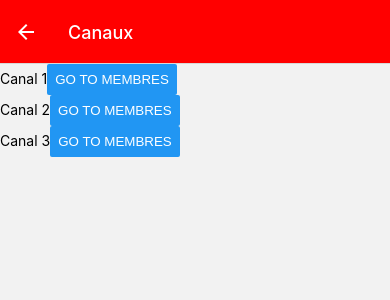
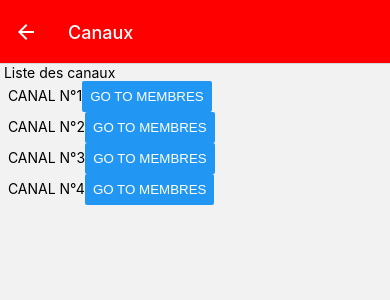
Before and after one commit to soupramanien/cdaMassy2021ReactNative, a React Native app: screen /CanauxScreen in a window 390 px wide. Shown: the top 300 px of the page. Built offline with nearby package versions, Linux system fonts and the light colour scheme.

Commit message:
Lister les canaux+redux

```diff
--- a/src/components/Canal/Canal.jsx
+++ b/src/components/Canal/Canal.jsx
@@ -1,19 +1,21 @@
 import { useNavigation } from '@react-navigation/native';
 import React from 'react'
 import { Button, View, Text } from 'react-native'
-import MembresScreen from '../../screens/Membres/MembresScreen';
 
-export default function Canal() {
+
+export default function Canal(props) {
     const navigation = useNavigation();
     return (
         <View>
-            <Text>Canal 1
+            <Text>  {props.canal.nom}
+
             <Button
                 title='Go to Membres'
                 onPress={() => navigation.navigate("MembresScreen")}
              />
-            </Text>
-            <Text>Canal 2
+             </Text>
+
+            {/* <Text>Canal 2
             <Button
                 title='Go to Membres'
                 onPress={() => navigation.navigate("MembresScreen")}
@@ -24,7 +26,7 @@ export default function Canal() {
                 title='Go to Membres'
                 onPress={() => navigation.navigate("MembresScreen")}
              />
-             </Text>
+             </Text>  */}
 
         </View>
     )
--- a/src/components/Canal/Canaux.jsx
+++ b/src/components/Canal/Canaux.jsx
@@ -1,11 +1,21 @@
-import React from 'react'
-import { View } from 'react-native'
-import Canal from './Canal'
+import React from "react";
+import Canal from "./Canal";
+import {useSelector} from "react-redux";
+import {  View, Text } from 'react-native'
 
-export default function Canaux(props) {
+
+function Canaux(){
+    let idPersonneConnecter =1;
+    const canaux = useSelector(state => state.canal.canaux)
     return (
         <View>
-            <Canal />
+            <Text> Liste des canaux  </Text>
+            {canaux.map((canal) => {
+                    return <Canal key={canal.idCanal} canal={canal} idPersonneConnecter={idPersonneConnecter}/>
+                })}
+
+
         </View>
     )
 }
+export default Canaux;
--- a/src/redux/store.js
+++ b/src/redux/store.js
@@ -11,7 +11,7 @@ const initialState = {
 	},
 
 	canal: {
-		idCanalSelectionne:1,
+
 		canaux: [
 			{ idCanal: 1, nom: 'CANAL N°1'},
 			{ idCanal: 2, nom: 'CANAL N°2'},
--- a/src/screens/CanauxScreen.js
+++ b/src/screens/CanauxScreen.js
@@ -1,7 +1,7 @@
 import { Text, View } from 'react-native'
 import Canaux from '../components/Canal/Canaux'
 
-export default function SondagesScreen() {
+export default function CanauxScreen() {
     return (
         <View>
             <Canaux />
```
